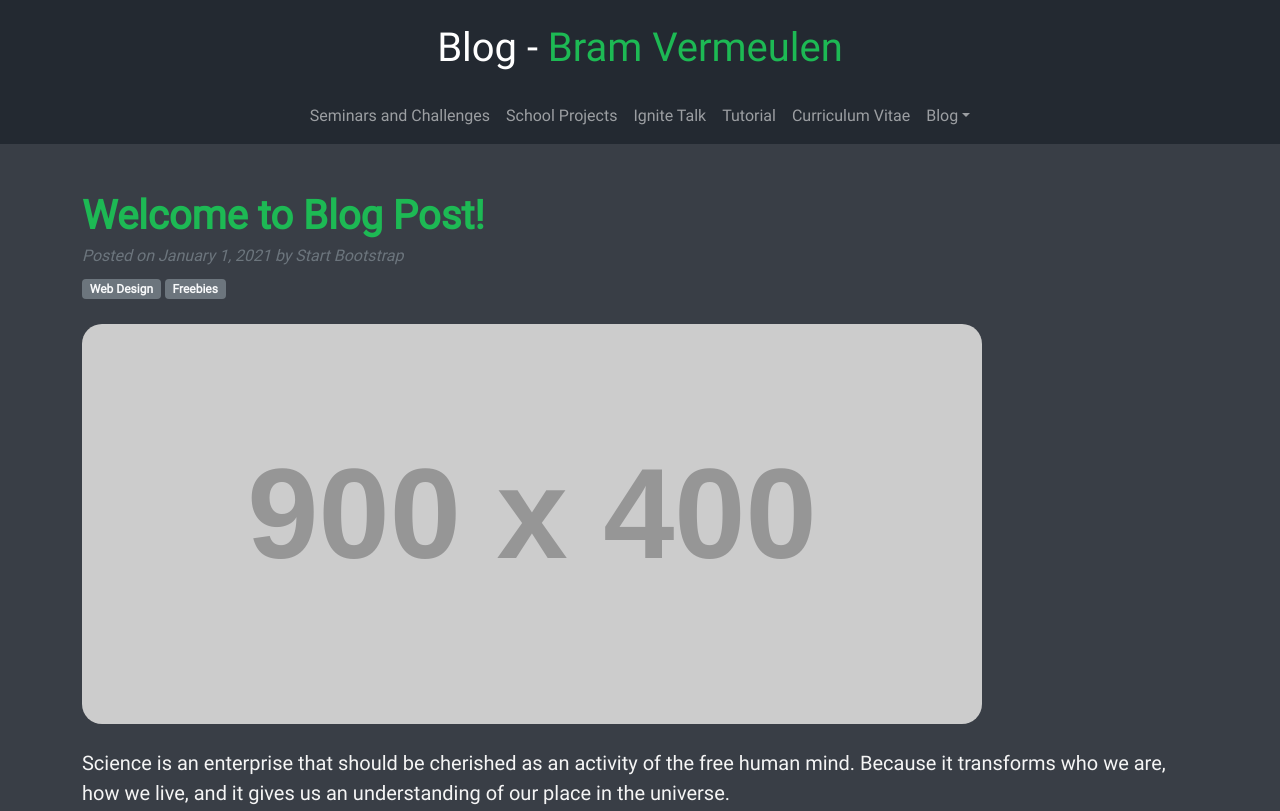
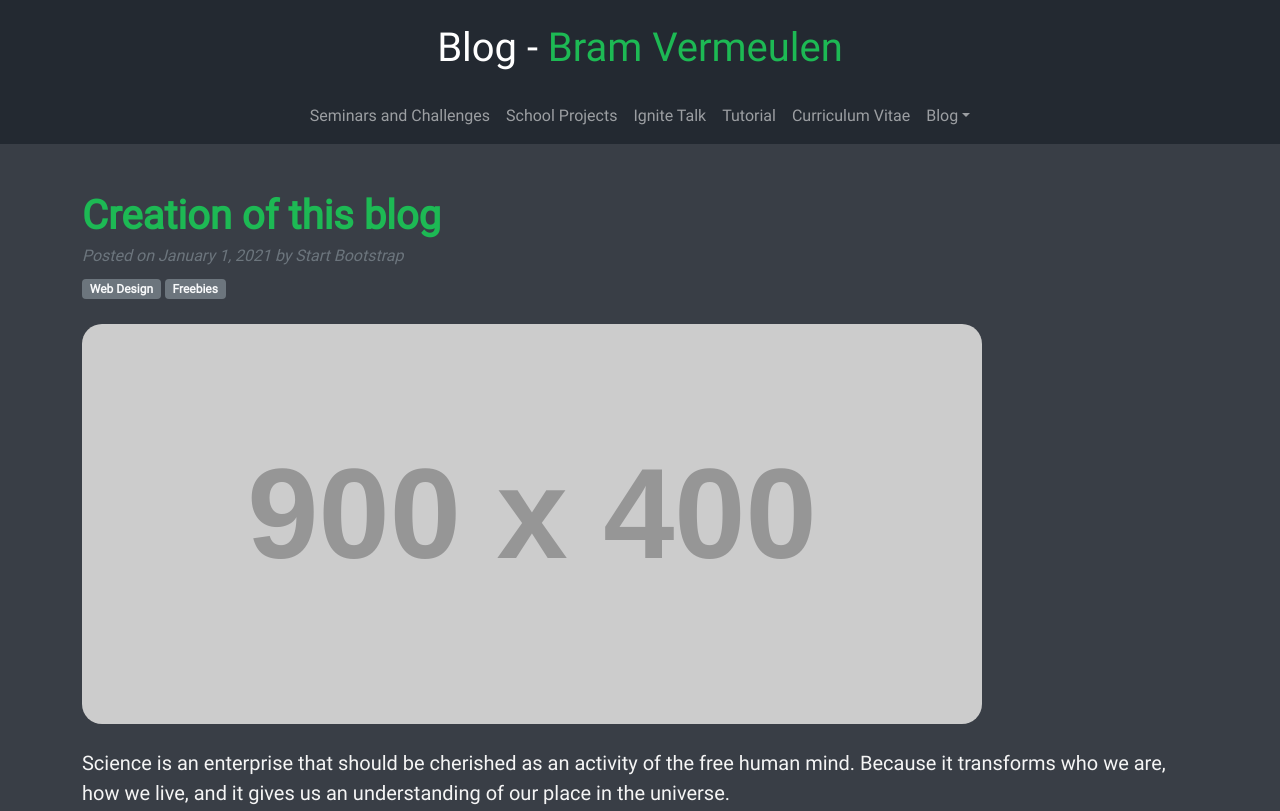
Before and after one commit to BramVermeulen/blog-old, a plain HTML site: page pages/blogposts/ThisWebsite.html in a window 1280 px wide. Shown: the top 811 px of the page. Drawn offline with Linux system fonts and the light colour scheme; placeholder pictures from the web are drawn by us; files whose address does not match are found by name.

Commit message:
small update to blog post

```diff
--- a/pages/blogposts/ThisWebsite.html
+++ b/pages/blogposts/ThisWebsite.html
@@ -58,22 +58,15 @@
     </header>
     <main class="bg-darker">
         <div class="container py-5">
-            <!-- Post content-->
             <article>
-                <!-- Post header-->
                 <header class="mb-4">
-                    <!-- Post title-->
-                    <h1 class="fw-bolder mb-1">Welcome to Blog Post!</h1>
-                    <!-- Post meta content-->
+                    <h1 class="fw-bolder mb-1">Creation of this blog</h1>
                     <div class="text-muted fst-italic mb-2">Posted on January 1, 2021 by Start Bootstrap</div>
-                    <!-- Post categories-->
                     <a class="badge bg-secondary text-decoration-none link-light" href="#!">Web Design</a>
                     <a class="badge bg-secondary text-decoration-none link-light" href="#!">Freebies</a>
                 </header>
-                <!-- Preview image figure-->
                 <figure class="mb-4"><img class="img-fluid rounded"
                         src="https://dummyimage.com/900x400/ced4da/6c757d.jpg" alt="..." /></figure>
-                <!-- Post content-->
                 <section class="mb-5">
                     <p class="fs-5 mb-4">Science is an enterprise that should be cherished as an activity of the free
                         human mind. Because it transforms who we are, how we live, and it gives us an understanding of
```
